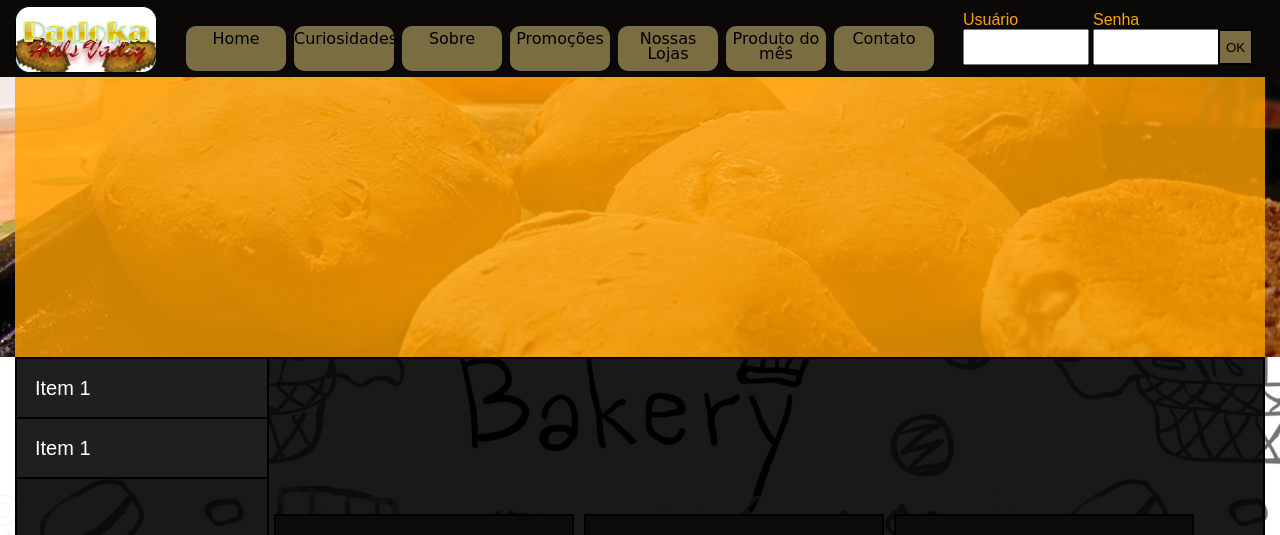
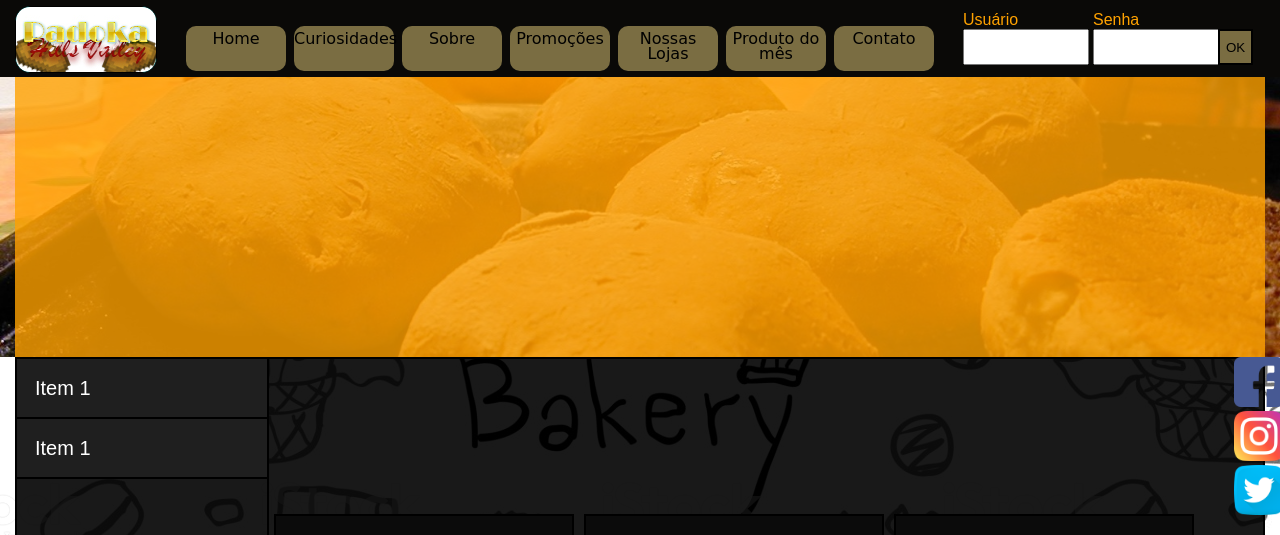
Before and after one commit to santosdiiih/PadokaHillValley, a PHP site: page / in a window 1280 px wide. Shown: the top 535 px of the page. Run offline with PHP 8.4, Linux system fonts and the light colour scheme.

Commit message:
redes sociais introduzidas

```diff
--- a/css/padrao.css
+++ b/css/padrao.css
@@ -145,6 +145,20 @@ header .container{
     background-color: rgba(255, 162, 0, 0.8);
 }
 
+#containerRedesSociais{
+    width: 50px;
+    min-height: 45px;
+    height: auto;
+    position: fixed;
+    float: right;
+    margin-left: 96.4%;
+}
+
+.redeSocial{
+    width: inherit;
+    height: 50px;
+}
+
 /* Area do rodapé */
 footer{
     width: 100%;
--- a/header.php
+++ b/header.php
@@ -43,6 +43,18 @@
 </nav>
 <header>
     <div class="container">
-
     </div>
 </header>
+<div id="containerRedesSociais">
+    <figure class="redeSocial">
+        <a href="#" target="_blank">
+            <img src="img/facebook.png" alt="Página no Facebook" title="Página no Facebook">
+        </a>
+        <a href="#" target="_blank">
+            <img src="img/instagram.png" alt="Página no Instagram" title="Página no Instagram">
+        </a>
+        <a href="#" target="_blank">
+            <img src="img/twitter.png" alt="Página no twitter" title="Página no twitter">
+        </a>
+    </figure>
+</div>
```
Also changed, not shown: img/facebook.png (added), img/instagram.png (added), img/twitter.png (added).
